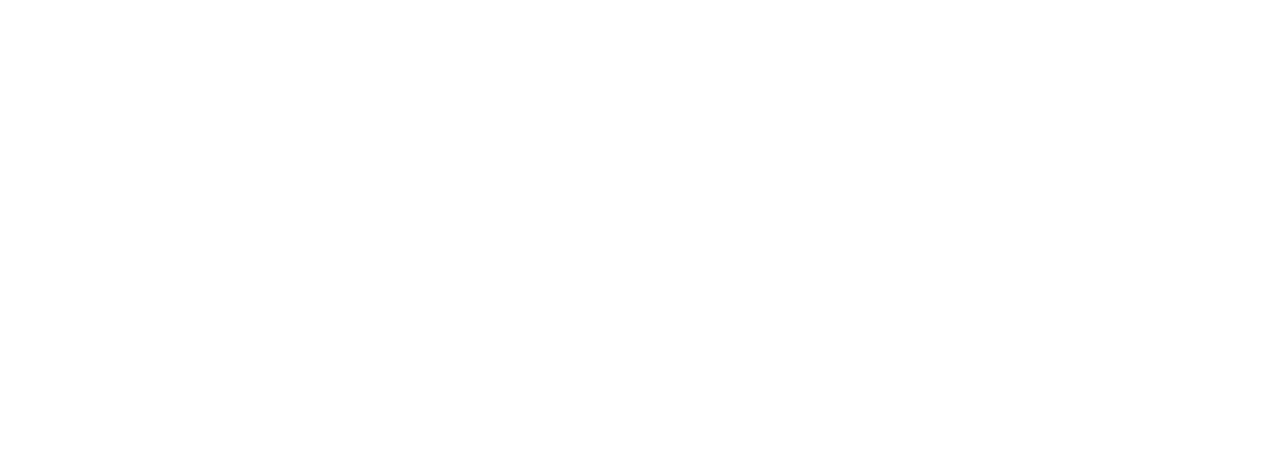
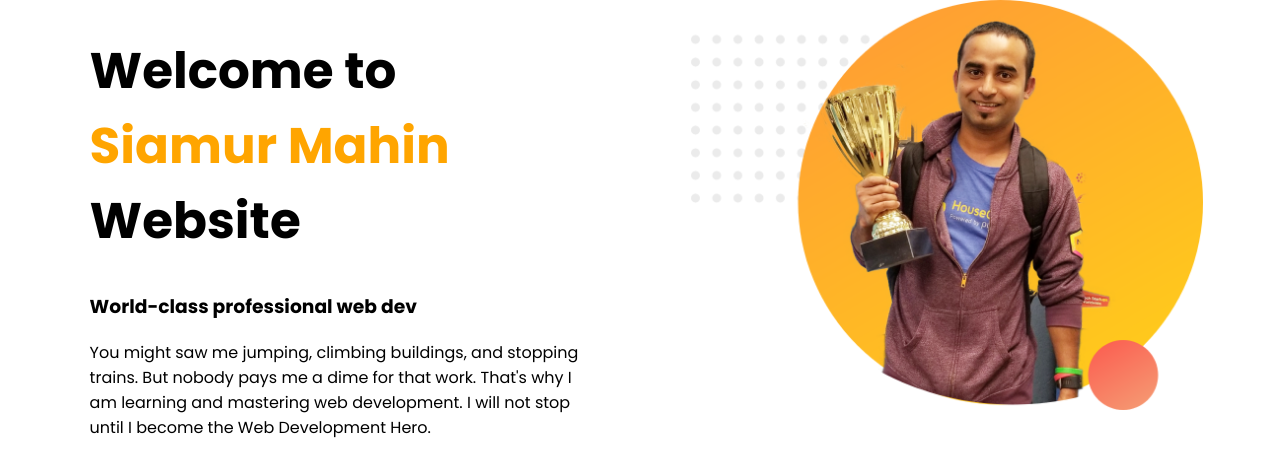
Before and after one commit to siamurmahin/portfolio-website, a plain HTML site: page index.html in a window 1280 px wide. Drawn offline with Linux system fonts and the light colour scheme.

Commit message:
first section done

```diff
--- a/index.html
+++ b/index.html
@@ -3,9 +3,21 @@
 <head>
     <meta charset="UTF-8">
     <meta name="viewport" content="width=device-width, initial-scale=1.0">
-    <title>Document</title>
+    <title>Siamur Mahin | Web Developer</title>
+    <link rel="stylesheet" href="style.css">
+    <!-- Google font -->
+    <link rel="preconnect" href="https://fonts.gstatic.com">
+<link href="https://fonts.googleapis.com/css2?family=Poppins:wght@200;300;400;500;600;700;800&display=swap" rel="stylesheet">
+
 </head>
 <body>
-
+<div class="top-left half-width">
+    <h1>Welcome to <br> <span class="name-color">Siamur Mahin</span> Website</h1>
+    <h3>World-class professional web dev</h3>
+    <p>You might saw me jumping, climbing buildings, and stopping trains. But nobody pays me a dime for that work. That's why I am learning and mastering web development. I will not stop until I become the Web Development Hero.</p>
+</div>
+<div class="top-right-image half-width">
+    <img src="./images/profile.png" alt="">
+</div>
 </body>
 </html>
--- a/style.css
+++ b/style.css
@@ -0,0 +1,21 @@
+body{
+    font-family: 'Poppins', sans-serif;
+    margin: 0 auto;
+
+}
+h1{
+    font-size:50px;
+}
+.name-color{
+    color:orange;
+}
+.half-width{
+    width:40%;
+    float: left;
+    margin-left: 5%;
+    padding-left: 2%;
+
+}
+.half-width img{
+    width: 100%;
+}
```
